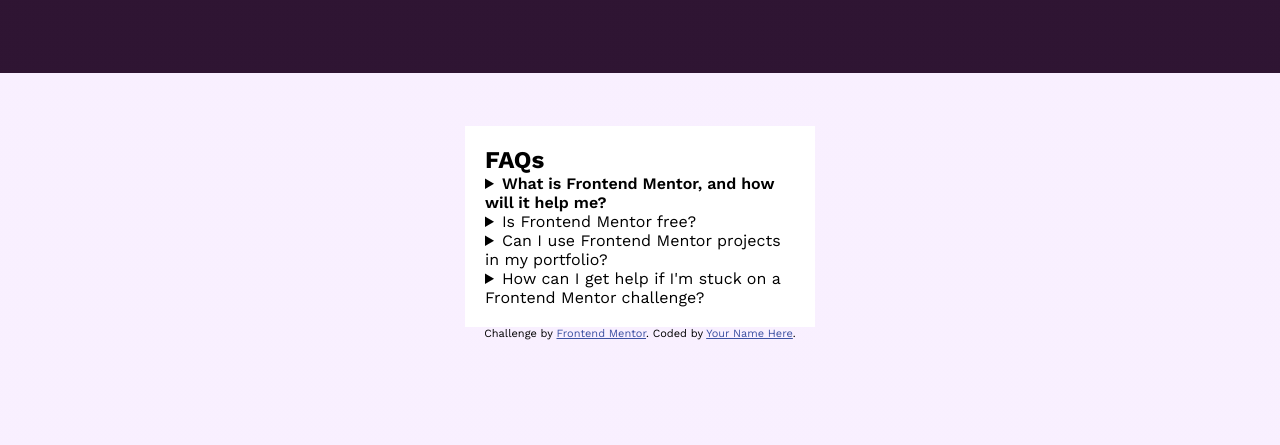
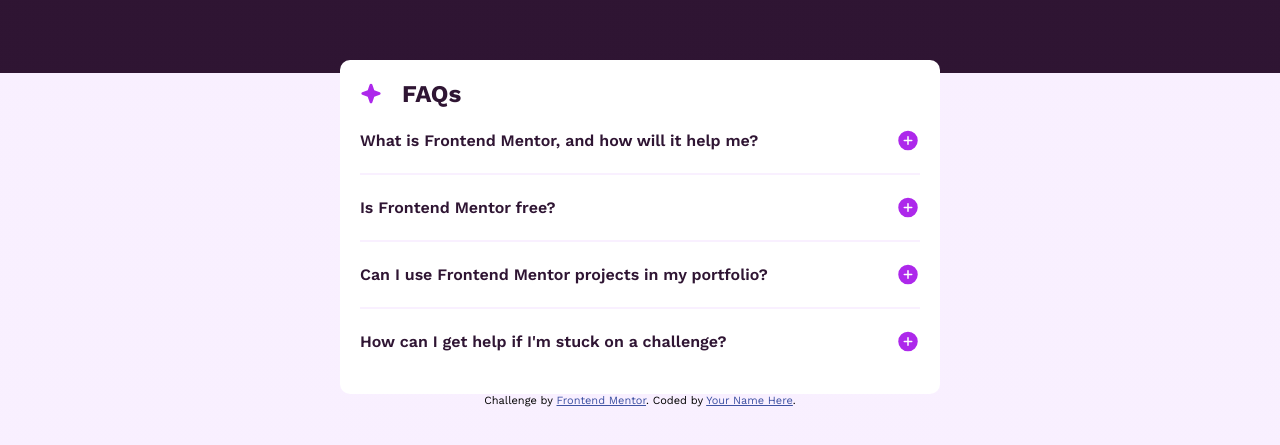
Before and after one commit to davidOliveira1995/faq-accordion-main, a plain HTML site: page index.html in a window 1280 px wide. Shown: the part 167-612 px from the top of the page. Drawn offline with nearby package versions, Linux system fonts and the light colour scheme.

Commit message:
subindo correção de Layout

```diff
--- a/css/style.css
+++ b/css/style.css
@@ -34,12 +34,22 @@ body {
 
   font-size: 16px;
   font-family: var(--font-family-work-sans);
-  background: linear-gradient(to top, var(--Purple-100) 70%, var(--Purple-950) 20%);
+  background: linear-gradient(
+    to top,
+    var(--Purple-100) 70%,
+    var(--Purple-950) 20%
+  );
 }
 
 /* ---------------------------------- */
 /* 4. Layout */
 /* ---------------------------------- */
+
+.card-header {
+  display: flex;
+  flex-direction: row;
+  align-items: center;
+}
 
 .attribution {
   font-size: 11px;
@@ -53,27 +63,88 @@ body {
 /* ---------------------------------- */
 
 .card {
-  width: 100%;
-  max-width: 350px;
   background-color: var(--White);
   padding: 20px;
+  border-radius: 10px;
+}
+
+.card-title {
+  color: var(--Purple-950);
+}
+
+.icon-star {
+  width: 22px;
+  margin-right: 20px;
 }
 
 .faq-question {
-  color: var(--Purple-900);
+  margin: 20px 0;
+  color: var(--Purple-950);
   font-weight: 600;
 }
 
 .faq-answer {
   color: var(--Purple-600);
   line-height: 1.5;
+  margin-bottom: 20px;
+}
+
+summary {
+  cursor: pointer;
+  font-weight: bold;
+
+  display: flex;
+  align-items: center;
+  justify-content: space-between; /* texto à esquerda, ícone à direita */
+}
+
+summary::-webkit-details-marker {
+  display: none; /* remove a seta padrão */
+}
+
+/* Ícone quando fechado */
+summary::after {
+  content: "";
+  display: inline-block;
+  width: 25px;
+  height: 25px;
+  flex-shrink: 0;
+  background: url("/assets/images/icon-plus.svg") no-repeat center center;
+  background-size: contain;
+}
+
+/* Ícone quando aberto */
+details[open] summary::after {
+  background-image: url("/assets/images/icon-minus.svg");
+}
+
+hr {
+  border: 1px solid var(--Purple-100);
 }
 /* ---------------------------------- */
-/* 6. Media Queries */
+/* 6. Utilitários */
+/* ---------------------------------- */
+
+
+/* ---------------------------------- */
+/* 7. Media Queries */
 /* ---------------------------------- */
 
 @media (max-width: 375px) {
+  .card {
+    width: 350px;
+    max-width: 100%;
+  }
+
   .attribution {
     display: none;
   }
+
 }
+
+@media (min-width: 600px) {
+  .card {
+    width: 600px;
+    max-width: 100%;
+  }
+}
--- a/index.html
+++ b/index.html
@@ -26,42 +26,59 @@
   <body>
     <main>
       <section class="card">
-        <h2>FAQs</h2>
+        <header class="card-header">
+          <img
+            src="assets/images/icon-star.svg"
+            class="icon-star"
+            alt="Icon Star"
+          />
+          <h2 class="card-title">FAQs</h2>
+        </header>
 
-        <details class="card-faq">
+        <section class="card-faq">
+          <details>
             <summary class="faq-question">
               What is Frontend Mentor, and how will it help me?
             </summary>
-          <span class="faq-answer"
-            >Frontend Mentor offers realistic coding challenges to help
+            <p class="faq-answer">
+              Frontend Mentor offers realistic coding challenges to help
               developers improve their frontend coding skills with projects in
               HTML, CSS, and JavaScript. It's suitable for all levels and ideal
-            for portfolio building.</span
-          >
+              for portfolio building.
+            </p>
           </details>
-
+          <hr />
           <details>
-          <summary>Is Frontend Mentor free?</summary>
-          Yes, Frontend Mentor offers both free and premium coding challenges,
-          with the free option providing access to a range of projects suitable
-          for all skill levels.
+            <summary class="faq-question">Is Frontend Mentor free?</summary>
+            <p class="faq-answer">
+              Yes, Frontend Mentor offers both free and premium coding
+              challenges, with the free option providing access to a range of
+              projects suitable for all skill levels.
+            </p>
           </details>
-
+          <hr />
           <details>
-          <summary>Can I use Frontend Mentor projects in my portfolio?</summary>
+            <summary class="faq-question">
+              Can I use Frontend Mentor projects in my portfolio?
+            </summary>
+            <p class="faq-answer">
               Yes, you can use projects completed on Frontend Mentor in your
-          portfolio. It's an excellent way to showcase your skills to potential
-          employers!
+              portfolio. It's an excellent way to showcase your skills to
+              potential employers!
+            </p>
           </details>
-
+          <hr />
           <details>
-          <summary>
-            How can I get help if I'm stuck on a Frontend Mentor challenge?
+            <summary class="faq-question">
+              How can I get help if I'm stuck on a challenge?
             </summary>
+            <p class="faq-answer">
               The best place to get help is inside Frontend Mentor's Discord
-          community. There's a help channel where you can ask questions and seek
-          support from other community members.
+              community. There's a help channel where you can ask questions and
+              seek support from other community members.
+            </p>
           </details>
+        </section>
       </section>
     </main>
 
```
Lines whose indentation alone changed are shown as unchanged.
